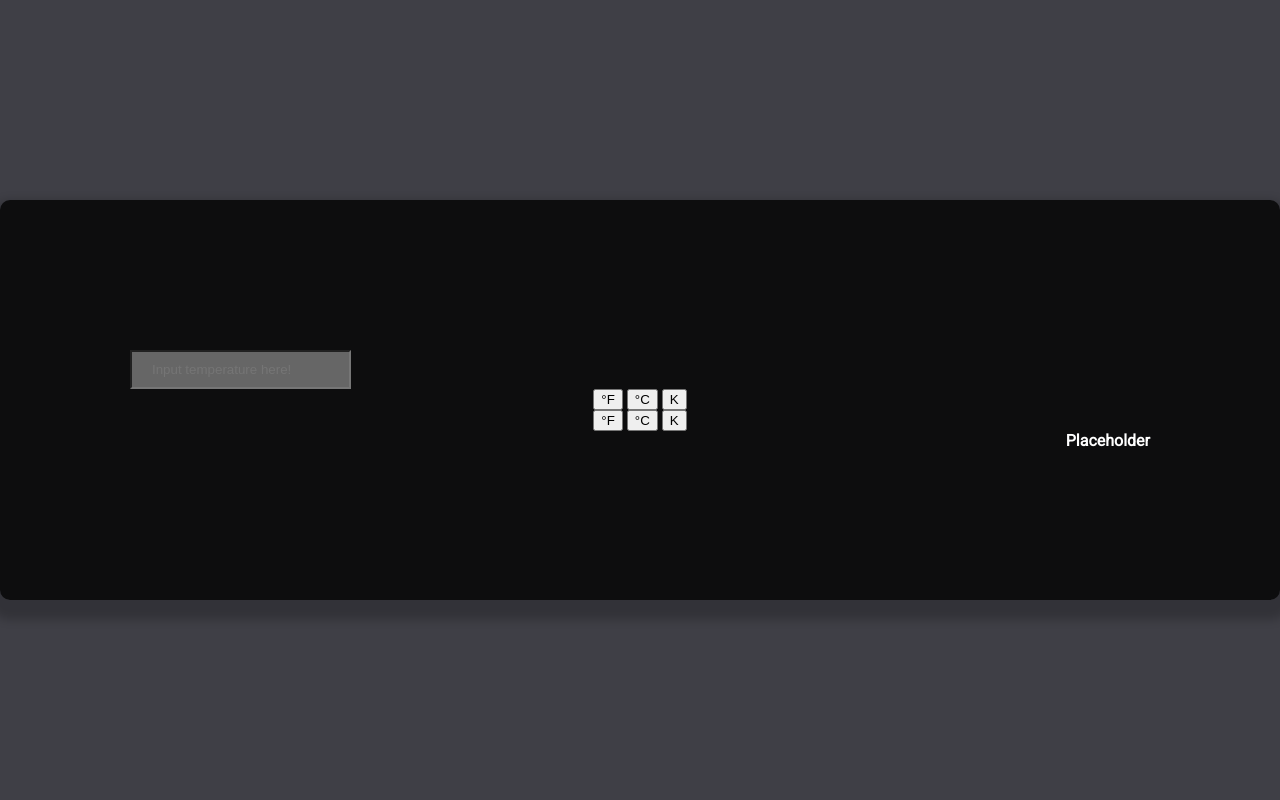
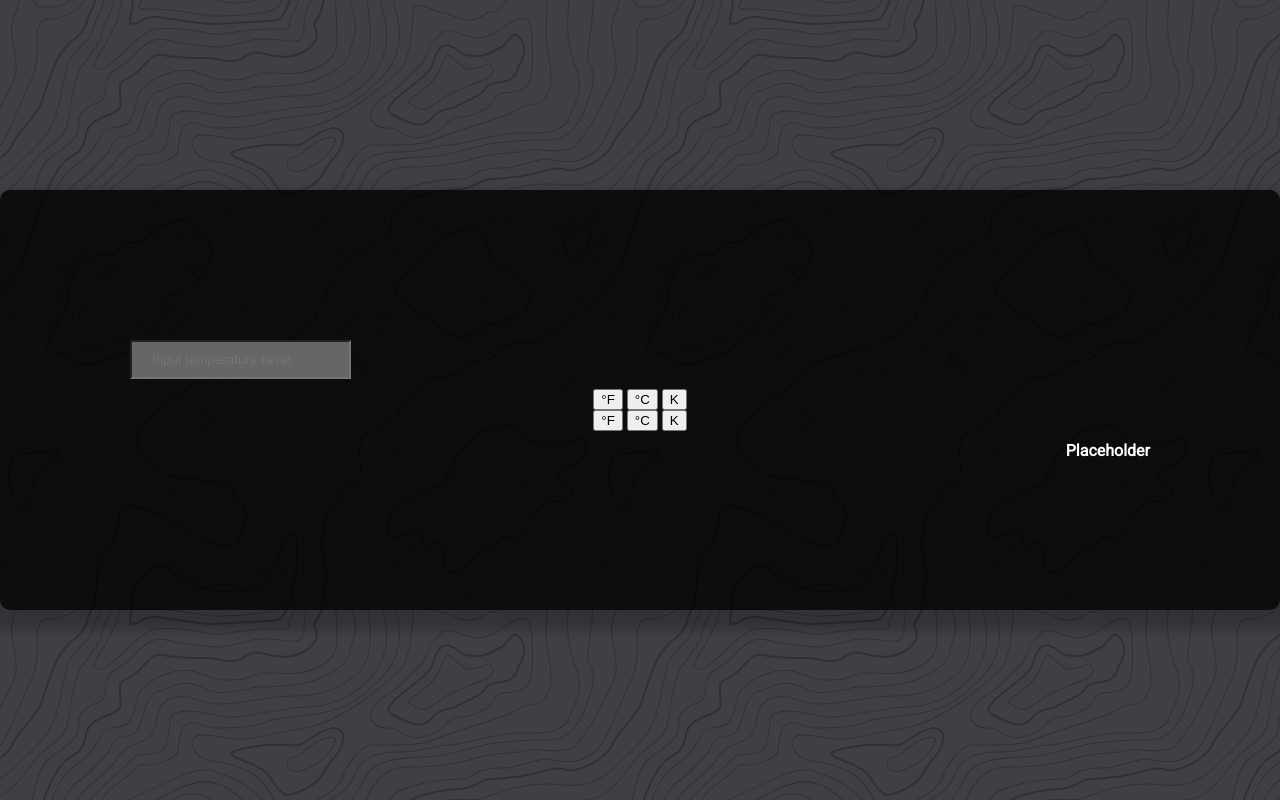
Before and after one commit to JulsSkogs/temp-calculator, a plain HTML site: page index.html in a window 1280 px wide. Drawn offline with Linux system fonts and the light colour scheme.

Commit message:
add second stylesheet link

```diff
--- a/index.html
+++ b/index.html
@@ -15,6 +15,8 @@
       href="https://cdnjs.cloudflare.com/ajax/libs/font-awesome/6.2.1/css/all.min.css"
     />
     <link rel="stylesheet" href="style.css" />
+    <link rel="stylesheet" href="bgimg.css" />
+
   </head>
   <body>
     <!-- Calc Container -->
@@ -27,7 +29,7 @@
           placeholder="Input temperature here!"
         />
         <!-- Buttons -->
-        <div class="unit-btns">
+        <div class="btn-container">
           <div class="input-btn">
             <button class="input-sel">°F</button>
             <button class="input-sel">°C</button>
```
